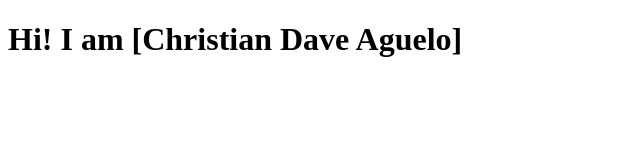
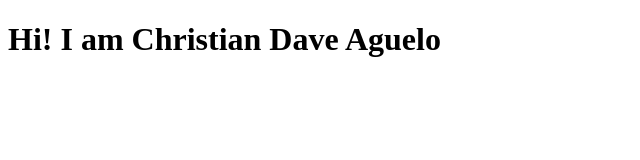
Before and after one commit to DeybFckers/deybfckers.github.io, a plain HTML site: page index.html in a window 1280 px wide. Shown: the whole page, without its empty margins (0-640 px from the left). Drawn offline with Linux system fonts and the light colour scheme.

Commit message:
Update index.html

```diff
--- a/index.html
+++ b/index.html
@@ -6,6 +6,6 @@
     <title>My First Web Page</title>
 </head>
 <body>
-    <h1>Hi! I am [Christian Dave Aguelo]</h1>
+    <h1>Hi! I am Christian Dave Aguelo</h1>
 </body>
 </html>
```
